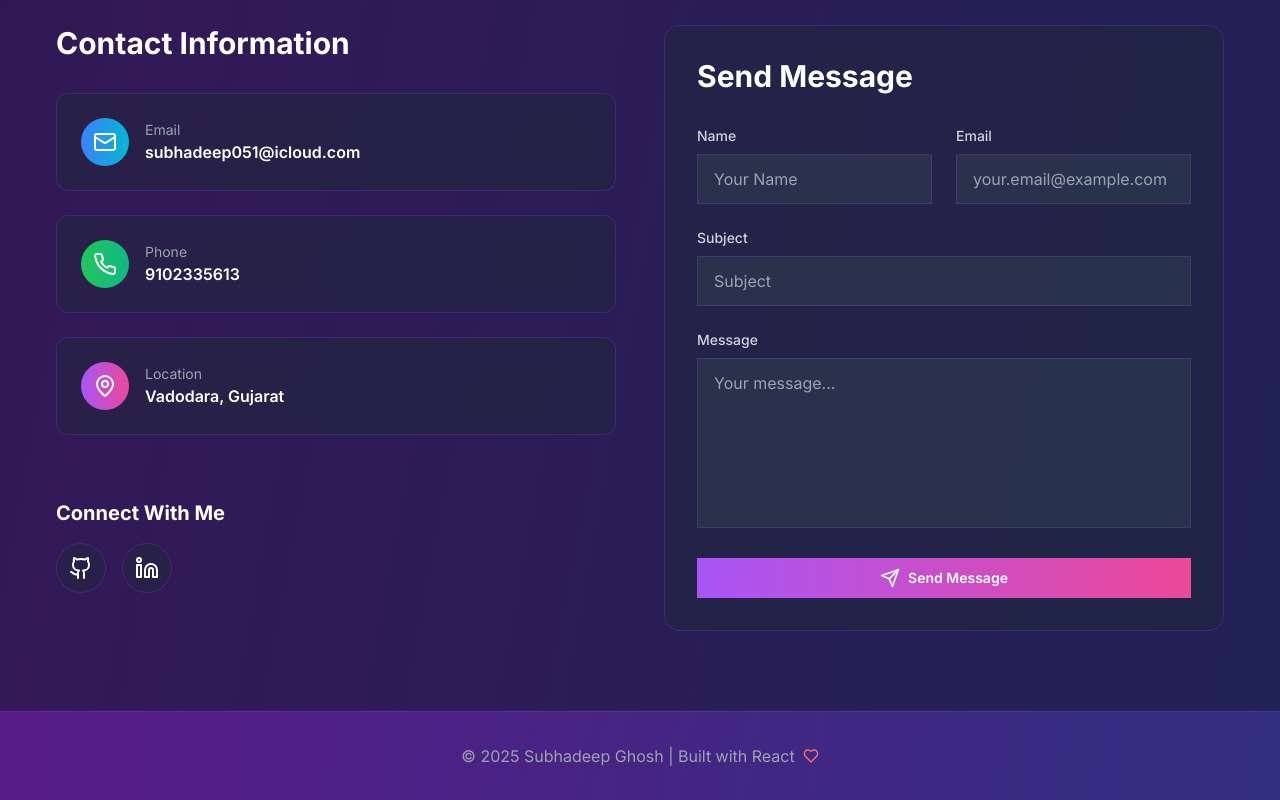
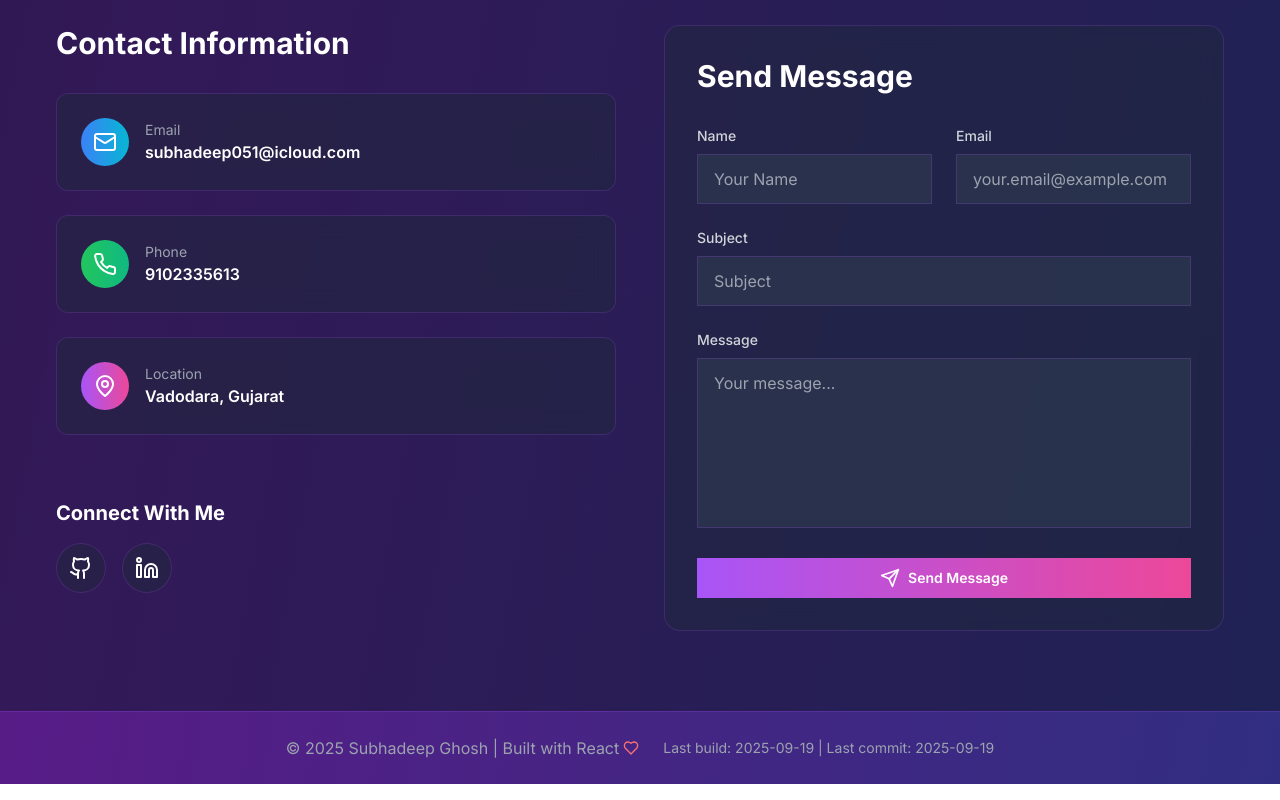
Before and after one commit to Subhadeep-GIT/portfolio, a React (Vite) app: page / in a window 1280 px wide. Shown: the part 6077-6877 px from the top of the page. Built offline with nearby package versions, Linux system fonts and the light colour scheme.

Commit message:
Add nodemailer and env vars for contact form

```diff
--- /dev/null
+++ b/next.config.js
@@ -0,0 +1,8 @@
+const { execSync } = require('child_process');
+
+module.exports = {
+  env: {
+    NEXT_PUBLIC_BUILD_DATE: new Date().toISOString().split('T')[0],
+    NEXT_PUBLIC_LAST_COMMIT: execSync('git log -1 --format=%cd --date=short').toString().trim(),
+  },
+};
--- a/src/components/Footer.jsx
+++ b/src/components/Footer.jsx
@@ -3,19 +3,29 @@ import { motion } from 'framer-motion';
 import { Heart } from 'lucide-react';
 
 const Footer = () => {
+  const currentYear = new Date().getFullYear();
+  const buildDate = process.env.NEXT_PUBLIC_BUILD_DATE || new Date().toISOString().split('T')[0];
+  const lastCommit = process.env.NEXT_PUBLIC_LAST_COMMIT || buildDate;
+
   return (
-    <footer className="py-8 px-6 border-t border-purple-500/20">
+    <footer className="py-6 px-4 border-t border-purple-500/20">
       <div className="container mx-auto">
         <motion.div
           initial={{ opacity: 0, y: 20 }}
           whileInView={{ opacity: 1, y: 0 }}
           transition={{ duration: 0.8 }}
           viewport={{ once: true }}
-          className="text-center"
+          className="text-center flex flex-col sm:flex-row items-center justify-center gap-2 sm:gap-6"
         >
-          <p className="text-gray-400 flex items-center justify-center gap-2">
-            <span>© 2025 Subhadeep Ghosh | Built with React</span>
-            <Heart size={16} className="text-red-400" />
+          <p className="text-gray-400 text-sm sm:text-base flex items-center gap-1">
+            © {currentYear} Subhadeep Ghosh | Built with React
+            <motion.span whileHover={{ scale: 1.3 }} className="inline-block">
+              <Heart size={16} className="text-red-400" />
+            </motion.span>
+          </p>
+
+          <p className="text-gray-400 text-xs sm:text-sm">
+            Last build: {buildDate} | Last commit: {lastCommit}
           </p>
         </motion.div>
       </div>
```
